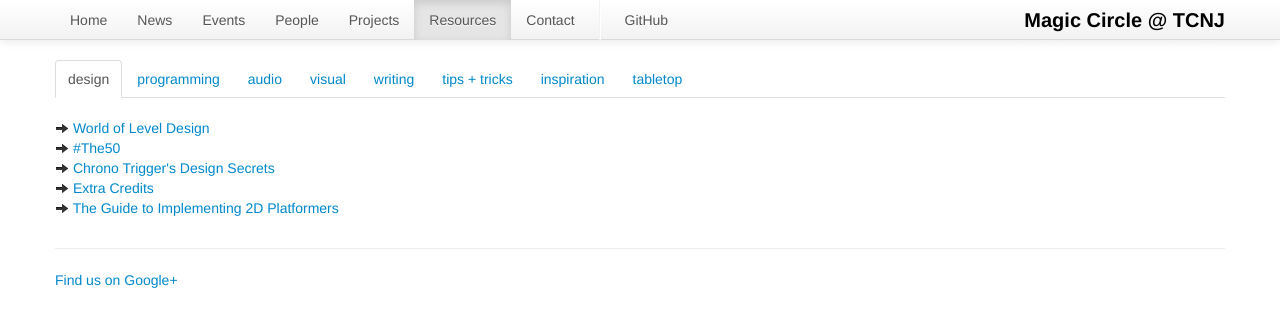
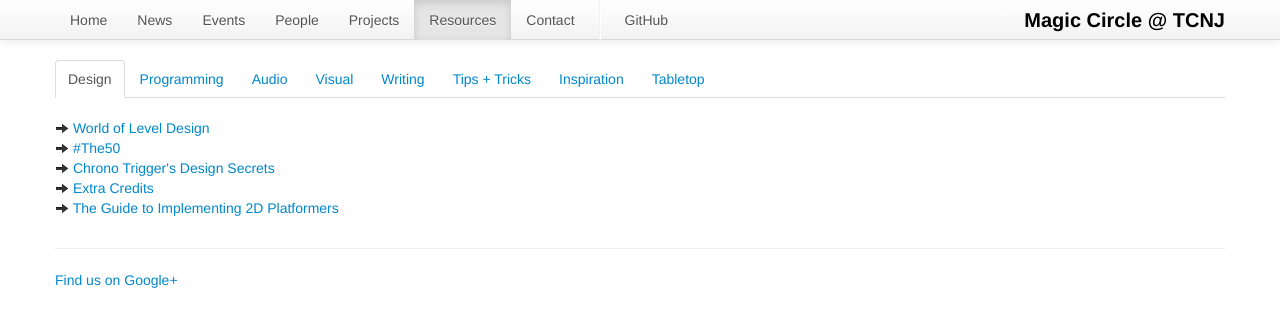
Before and after one commit to tcnj-magic-circle/tcnj-magic-circle.github.com, a Jekyll site: the page built from resources/index.html, in a window 1280 px wide. Shown: the top 327 px of the page. Built offline with Jekyll 4.4.1, drawn with Linux system fonts in a browser that asks for light colours; nearby versions of some CDN libraries.

Commit message:
Capitalized tabs

```diff
--- a/people/index.html
+++ b/people/index.html
@@ -24,8 +24,8 @@
 
 <div class="tabbable">
   <ul id="myTab" class="nav nav-tabs">
-    <li class="active"><a href="#eboard" data-toggle="tab">eboard</a></li>
-    <li><a href="#alumni" data-toggle="tab">alumni</a></li>
+    <li class="active"><a href="#eboard" data-toggle="tab">Eboard</a></li>
+    <li><a href="#alumni" data-toggle="tab">Alumni</a></li>
   </ul>
   <div class="tab-content">
     <div class="tab-pane fade in active" id="eboard">
--- a/projects/index.html
+++ b/projects/index.html
@@ -4,8 +4,8 @@
 
 <div class="tabbable">
   <ul id="myTab" class="nav nav-tabs">
-    <li class="active"><a href="#current" data-toggle="tab">current</a></li>
-    <li><a href="#past" data-toggle="tab">past</a></li>
+    <li class="active"><a href="#current" data-toggle="tab">Current</a></li>
+    <li><a href="#past" data-toggle="tab">Past</a></li>
   </ul>
   <div class="tab-content">
     <div class="tab-pane fade in active" id="current">
--- a/resources/index.html
+++ b/resources/index.html
@@ -4,14 +4,14 @@
 
 <div class="tabbable">
   <ul id="myTab" class="nav nav-tabs">
-    <li class="active"><a href="#design" data-toggle="tab">design</a></li>
-    <li><a href="#programming" data-toggle="tab">programming</a></li>
-    <li><a href="#audio" data-toggle="tab">audio</a></li>
-    <li><a href="#visual" data-toggle="tab">visual</a></li>
-    <li><a href="#writing" data-toggle="tab">writing</a></li>
-    <li><a href="#tips" data-toggle="tab">tips + tricks</a></li>
-    <li><a href="#inspiration" data-toggle="tab">inspiration</a></li>
-    <li><a href="#tabletop" data-toggle="tab">tabletop</a></li>
+    <li class="active"><a href="#design" data-toggle="tab">Design</a></li>
+    <li><a href="#programming" data-toggle="tab">Programming</a></li>
+    <li><a href="#audio" data-toggle="tab">Audio</a></li>
+    <li><a href="#visual" data-toggle="tab">Visual</a></li>
+    <li><a href="#writing" data-toggle="tab">Writing</a></li>
+    <li><a href="#tips" data-toggle="tab">Tips + Tricks</a></li>
+    <li><a href="#inspiration" data-toggle="tab">Inspiration</a></li>
+    <li><a href="#tabletop" data-toggle="tab">Tabletop</a></li>
   </ul>
   <div class="tab-content">
     <div class="tab-pane fade in active" id="design">
```
